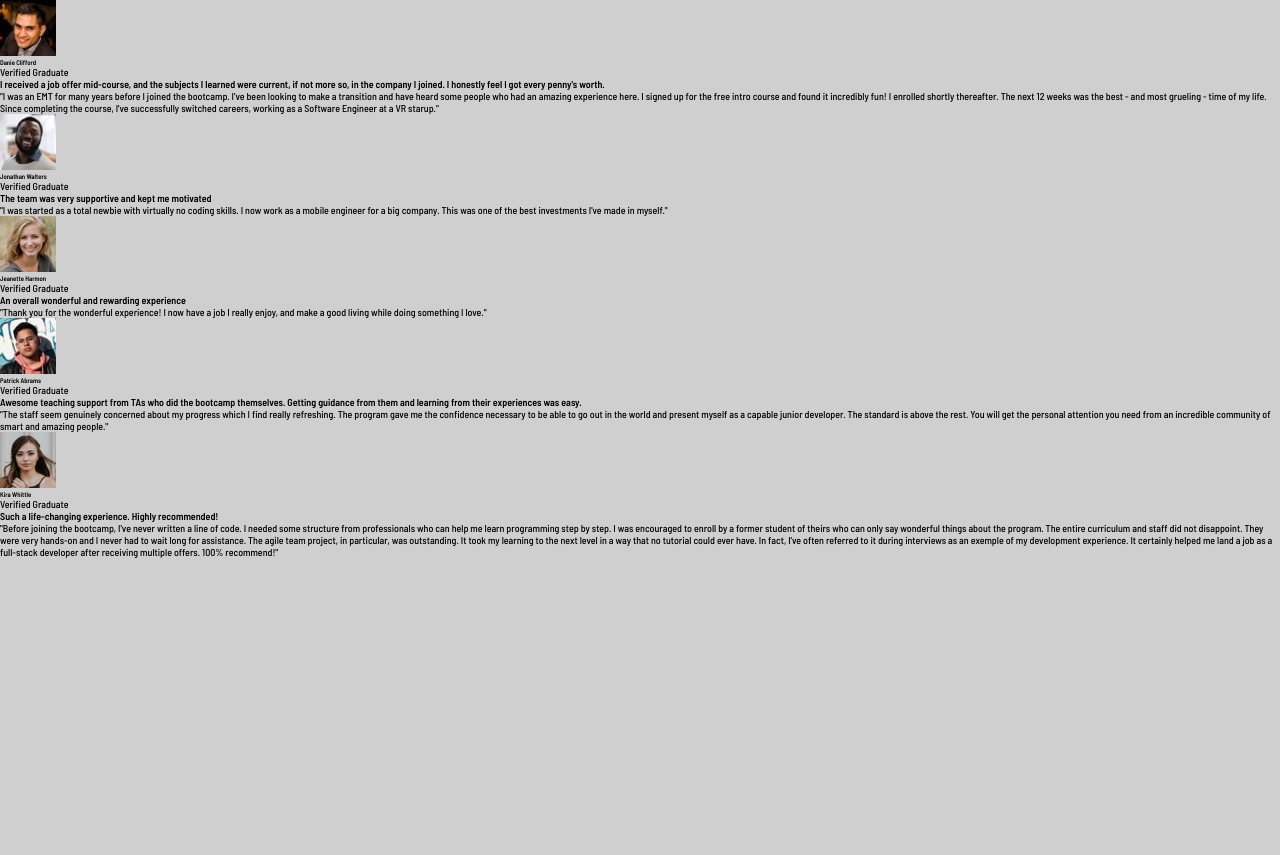
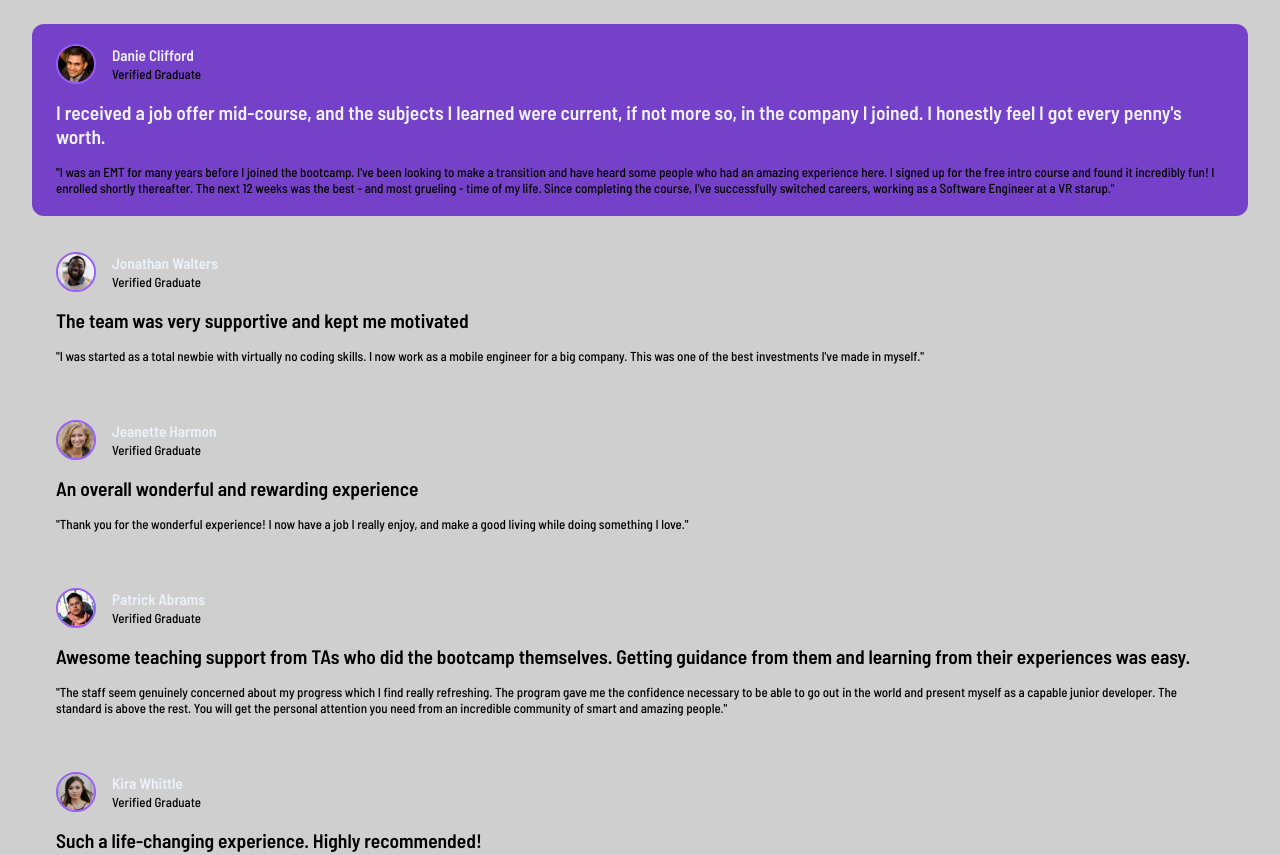
Before and after one commit to yurimzk/testimonials-grid-section, a plain HTML site: page index.html in a window 1280 px wide. Shown: the top 855 px of the page. Before the commit the page ends 800 px from the top, so only its background shows below. Drawn offline with Linux system fonts and the light colour scheme.

Commit message:
designing testimonial css

```diff
--- a/index.html
+++ b/index.html
@@ -22,22 +22,22 @@
   </head>
   <body>
     <div id="app">
-      <div class="testimonials">
+      <div class="testimonial-1">
         <div class="user">
           <img
             src="./images/image-daniel.jpg"
             alt="Daniel Clifford user image"
           />
           <div class="user-info">
-            <h6>Danie Clifford</h6>
+            <h3>Danie Clifford</h3>
             <p>Verified Graduate</p>
           </div>
         </div>
-        <h4 class="callout">
+        <h2 class="callout">
           I received a job offer mid-course, and the subjects I learned were
           current, if not more so, in the company I joined. I honestly feel I
           got every penny's worth.
-        </h4>
+        </h2>
         <p>
           "I was an EMT for many years before I joined the bootcamp. I've been
           looking to make a transition and have heard some people who had an
@@ -48,59 +48,59 @@
           a Software Engineer at a VR starup."
         </p>
       </div>
-      <div class="testimonials">
+      <div class="testimonial-2">
         <div class="user">
           <img
             src="./images/image-jonathan.jpg"
             alt="Jonathan Walters user image"
           />
           <div class="user-info">
-            <h6>Jonathan Walters</h6>
+            <h3>Jonathan Walters</h3>
             <p>Verified Graduate</p>
           </div>
         </div>
-        <h4 class="callout">
+        <h2 class="callout">
           The team was very supportive and kept me motivated
-        </h4>
+        </h2>
         <p>
           "I was started as a total newbie with virtually no coding skills. I
           now work as a mobile engineer for a big company. This was one of the
           best investments I've made in myself."
         </p>
       </div>
-      <div class="testimonials">
+      <div class="testimonial-3">
         <div class="user">
           <img
             src="./images/image-jeanette.jpg"
             alt="Jeanette Harmon user image"
           />
           <div class="user-info">
-            <h6>Jeanette Harmon</h6>
+            <h3>Jeanette Harmon</h3>
             <p>Verified Graduate</p>
           </div>
         </div>
-        <h4 class="callout">An overall wonderful and rewarding experience</h4>
+        <h2 class="callout">An overall wonderful and rewarding experience</h2>
         <p>
           "Thank you for the wonderful experience! I now have a job I really
           enjoy, and make a good living while doing something I love."
         </p>
       </div>
-      <div class="testimonials">
+      <div class="testimonial-4">
         <div class="user">
           <img
             src="./images/image-patrick.jpg"
             alt="Patrick Abrams user image"
           />
           <div class="user-info">
-            <h6>Patrick Abrams</h6>
+            <h3>Patrick Abrams</h3>
             <p>Verified Graduate</p>
           </div>
         </div>
-        <h4 class="callout">
+        <h2 class="callout">
           Awesome teaching support from TAs who did the bootcamp themselves.
           Getting guidance from them and learning from their experiences was
           easy.
-        </h4>
+        </h2>
         <p>
           "The staff seem genuinely concerned about my progress which I find
           really refreshing. The program gave me the confidence necessary to be
@@ -110,17 +110,17 @@
           people."
         </p>
       </div>
-      <div class="testimonials">
+      <div class="testimonial-5">
         <div class="user">
           <img src="./images/image-kira.jpg" alt="Kira Whittle user image" />
           <div class="user-info">
-            <h6>Kira Whittle</h6>
+            <h3>Kira Whittle</h3>
             <p>Verified Graduate</p>
           </div>
         </div>
-        <h4 class="callout">
+        <h2 class="callout">
           Such a life-changing experience. Highly recommended!
-        </h4>
+        </h2>
         <p>
           "Before joining the bootcamp, I've never written a line of code. I
           needed some structure from professionals who can help me learn
--- a/style.css
+++ b/style.css
@@ -8,6 +8,7 @@
     font-size: 62.5%;
 
     --moderate-violet: hsl(263, 55%, 52%);
+    --light-violet: hsl(263, 91%, 67%);
     --very-dark-grayish-blue: hsl(217, 19%, 35%);
     --very-dark-blackish-blue: hsl(219, 29%, 14%);
     --white: hsl(0, 0%, 100%);
@@ -19,4 +20,48 @@
 body {
     font-family: 'Barlow Semi Condensed', sans-serif;
     background-color: var(--light-gray);
+    font-size: 1.3rem;
 }
+
+#app {
+    display: flex;
+    flex-direction: column;
+    gap: 1.6rem;
+    margin: 2.4rem 3.2rem;
+}
+
+.testimonial-1, .testimonial-2, .testimonial-3, .testimonial-4, .testimonial-5 {
+    border-radius: 1.2rem;
+    padding: 2.0rem 2.4rem;
+    display: flex;
+    flex-direction: column;
+    gap: 1.6rem;
+}
+
+.testimonial-1 {
+    background-color: var(--moderate-violet);
+}
+
+.testimonial-1 h2, .user-info h3 {
+    color: var(--light-grayish-blue);
+}
+
+.user {
+    display: flex;
+    justify-content: start;
+    align-items: center;
+    gap: 1.6rem;
+}
+
+.user img {
+    width: 4.0rem;
+    height: 4.0rem;
+    border: 2px solid var(--light-violet);
+    border-radius: 50%;
+}
+
+.user-info {
+    display: flex;
+    flex-direction: column;
+    gap: .2rem;
+}
```
